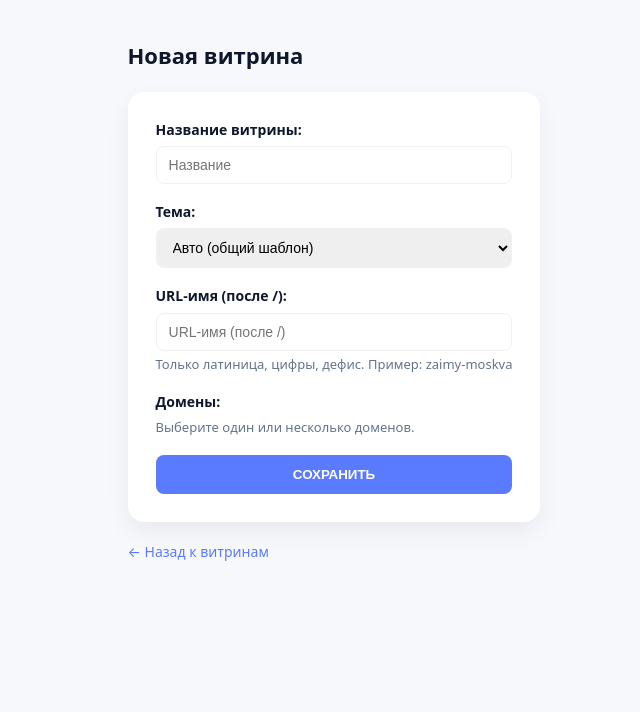
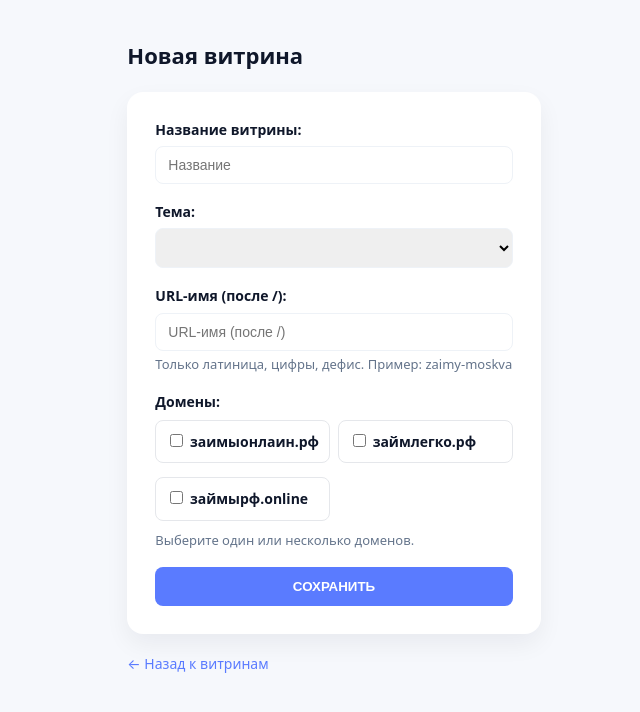
Before and after one commit to IXIIIK/project_dj, a Django app: page /admin/add/ in a window 1280 px wide. Shown: the top 712 px of the page, without its empty margins (306-946 px from the left). Run offline with Django 5.2, Linux system fonts and the light colour scheme; a user stored in the database is signed in; lists and menus that the app fills with data are empty.

Commit message:
fix a domain widgets

```diff
--- a/cards/forms.py
+++ b/cards/forms.py
@@ -14,42 +14,47 @@ class DomainCheckboxSelect(forms.CheckboxSelectMultiple):
 def build_domain_choices():
     """
     Берём домены из settings.DOMAINS_ALLOWED и превращаем в choices.
-    value — punycode (ascii), label — красивый (unicode).
+    - игнорируем localhost и IP
+    - для value всегда используем punycode (ascii)
+    - для label всегда показываем unicode
+    - dedupe по punycode, сортируем по label
     """
     raw = getattr(settings, "DOMAINS_ALLOWED", []) or []
-    choices = []
+    uniq = {}  # ascii_host -> label
+
     try:
         import idna
-    except Exception:
+    except ImportError:
         idna = None
 
     for d in raw:
-        d = (d or "").strip()
+        d = (d or "").strip().lower()
         if not d:
             continue
-        # ❌ пропускаем localhost и ip
+
+        # выкидываем локалки и IP
         if d in ("localhost", "127.0.0.1"):
             continue
         if re.match(r"^\d{1,3}(\.\d{1,3}){3}$", d):
             continue
 
+        # нормализуем к punycode для value
         ascii_host = d
         label = d
         if idna:
             try:
-                # если это unicode → punycode
                 ascii_host = idna.encode(d, uts46=True).decode("ascii")
             except Exception:
                 ascii_host = d
             try:
-                # если это punycode → unicode
                 label = idna.decode(ascii_host)
             except Exception:
                 label = d
 
-        choices.append((ascii_host, label))
+        uniq[ascii_host] = label
 
-    return choices
+    # вернём отсортированные пары (punycode, unicode)
+    return sorted(uniq.items(), key=lambda kv: kv[1])
 
 
 def normalize_domain_lines(value: str) -> str:
@@ -95,25 +100,27 @@ class ShowcaseForm(forms.ModelForm):
         super().__init__(*args, **kwargs)
 
         # choices для тем
-        self.fields["template"].choices = get_theme_choices()
+        self.fields["domains"].widget = forms.CheckboxSelectMultiple()
 
         # домены из settings
+        print(">>> DEBUG DOMAINS_ALLOWED:", settings.DOMAINS_ALLOWED)
         choices = build_domain_choices()
+        print(">>> DEBUG build_domain_choices:", choices)
+
         if choices:
             self.fields["domains"].choices = choices
             self.fields["domains"].help_text = "Выберите один или несколько доменов."
-            # ВРЕМЕННО: дефолтный виджет от Django
-            self.fields["domains"].widget = DomainCheckboxSelect()
-            # проставим initial из instance.domains
+            # пересоздаём widget, чтобы он подтянул актуальные choices
+            self.fields["domains"].widget = forms.CheckboxSelectMultiple(choices=choices)
+
             if self.instance and self.instance.pk and self.instance.domains:
                 current = [ln.strip() for ln in self.instance.domains.splitlines() if ln.strip()]
                 self.initial["domains"] = current
         else:
-            # fallback — textarea, если список пуст
             self.fields["domains"] = forms.CharField(
                 required=False,
                 widget=forms.Textarea(attrs={"rows": 6,
-                                             "placeholder": "Список пуст. Добавьте домены в settings.DOMAINS_ALLOWED."}),
+                                            "placeholder": "Список пуст. Добавьте домены в settings.DOMAINS_ALLOWED."}),
                 help_text="Каждый домен с новой строки."
             )
 
--- a/cards/models.py
+++ b/cards/models.py
@@ -2,6 +2,7 @@
 from django.db import models
 from django.utils.text import slugify
 import re
+import idna
 
 class Showcase(models.Model):
     name = models.CharField(max_length=255, verbose_name="Название витрины")
@@ -14,7 +15,7 @@ class Showcase(models.Model):
         help_text="Только латиница, цифры, дефис. Пример: zaimy-moskva",
     )
     created_at = models.DateTimeField(auto_now_add=True)
-    domains = models.TextField(blank=True, help_text="Домен(ы) через запятую")
+    domains = models.TextField(blank=True, default='')
     # 👇 новое поле
     template = models.CharField(
         max_length=50,
@@ -28,7 +29,16 @@ class Showcase(models.Model):
 
     def domains_list(self):
         """Список доменов из поля domains (через запятую/пробел/переносы)."""
-        return [h.strip() for h in re.split(r"[,\s]+", self.domains or "") if h.strip()]
+        out = []
+        for line in (self.domains or "").splitlines():
+            line = line.strip()
+            if not line:
+                continue
+            try:
+                out.append(idna.decode(line))
+            except Exception:
+                out.append(line)
+        return out
 
     def domains_pairs(self):
         """
--- a/cards/templates/admin_showcase_form.html
+++ b/cards/templates/admin_showcase_form.html
@@ -66,7 +66,16 @@
 
     <div class="form-row">
       {{ form.domains.label_tag }}
-      {{ form.domains }}
+
+      {# Явно рендерим каждую опцию — без завязки на шаблоны виджетов #}
+      <div class="domains-grid">
+        {% for opt in form.domains %}
+          <label class="dom-opt">
+            {{ opt.tag }} <span>{{ opt.choice_label }}</span>
+          </label>
+        {% endfor %}
+      </div>
+
       <div class="help">{{ form.domains.help_text }}</div>
       {{ form.domains.errors }}
     </div>
@@ -76,5 +85,20 @@
 
   <a href="{% url 'showcases_admin' %}" class="backlink">← Назад к витринам</a>
 </div>
+<style>
+  .domains-grid{
+    display:grid; grid-template-columns:1fr 1fr; gap:8px; margin-top:8px;
+  }
+  .dom-opt{
+    display:flex; align-items:center; gap:8px;
+    padding:10px; border:1px solid #e5e7eb; border-radius:8px; background:#fff;
+  }
+  /* жёстко включаем чекбоксы: вдруг где-то в style.css их спрятали */
+  .domains-grid input[type=checkbox]{
+    display:inline-block !important;
+    width:auto !important; height:auto !important; opacity:1 !important;
+    position:static !important; clip:auto !important; clip-path:none !important;
+  }
+</style>
 </body>
 </html>
--- a/cards/views.py
+++ b/cards/views.py
@@ -52,13 +52,12 @@ def showcase_detail(request, key):
 
     return render(request, templates, {"cards": cards, "showcase": showcase})
 
+
 # ---------- админка ----------
 @login_required
 def showcases_admin(request):
     qs = Showcase.objects.order_by("-created_at", "-id")
     page_obj = Paginator(qs, 10).get_page(request.GET.get("page"))
-    for sc in page_obj.object_list:
-        sc._domains_list = sc.domains_list()
     return render(request, "admin_showcases.html", {"page_obj": page_obj})
 
 @login_required
```
Also changed, not shown: cards/templates/admin_showcases.html (+5 -2 lines), cards/migrations/0007_alter_showcase_domains.py (added), db.sqlite3.
